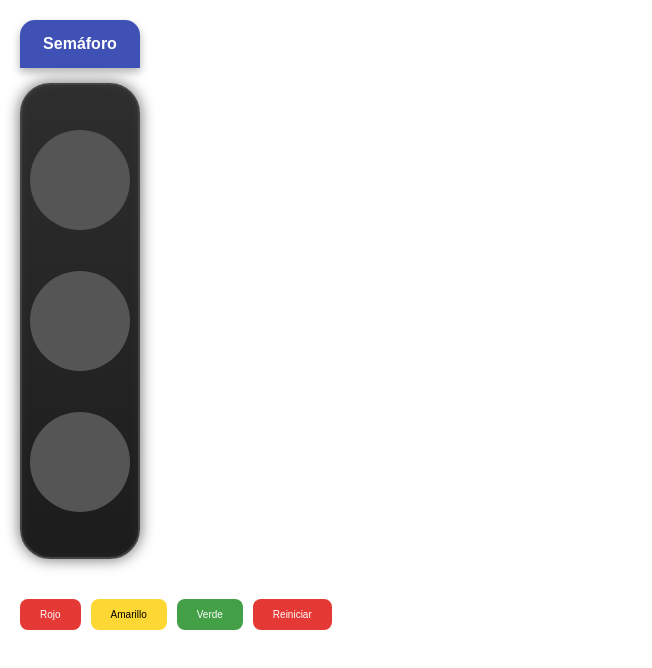
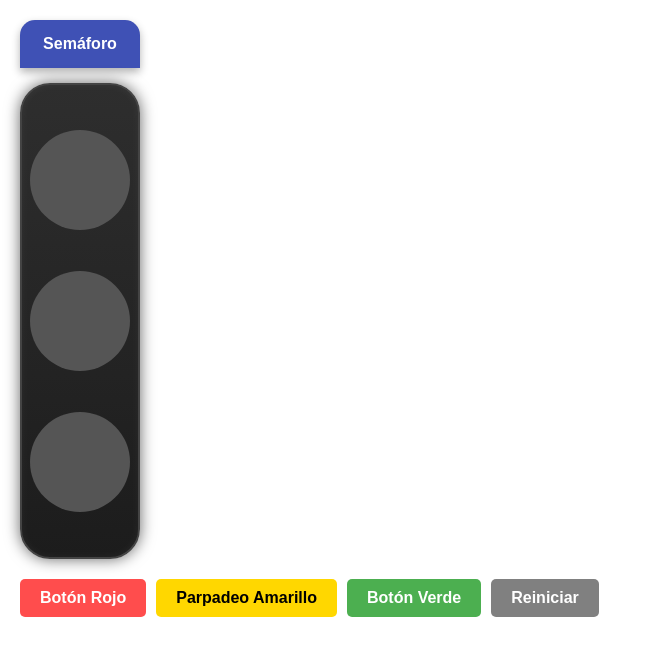
Before and after one commit to Macalderas/semaforo_tecnico, a website with bundled scripts: page index.html in a window 1280 px wide. Shown: the whole page, without its empty margins (0-652 px from the left). Built offline with nearby package versions, Linux system fonts and the light colour scheme; no server answers.

Commit message:
btn arreglo

```diff
--- a/botones.css
+++ b/botones.css
@@ -1,7 +1,7 @@
 .botones-container {
     display: flex;
     gap: 10px;
-    justify-content: center;
+
     margin-top: 20px;
 }
 
--- a/botones/botones.css
+++ /dev/null
@@ -1,28 +0,0 @@
-.botonera {
-  display: flex;
-  gap: 1rem;
-  margin-top: 4rem;
-}
-
-.boton {
-  padding: 1rem 2rem;
-  font-size: 1rem;
-  color: white;
-  border: none;
-  border-radius: 8px;
-  cursor: pointer;
-  transition: background 0.3s;
-}
-
-.rojo {
-  background-color: #e53935;
-}
-
-.amarillo {
-  background-color: #fdd835;
-  color: black;
-}
-
-.verde {
-  background-color: #43a047;
-}
--- a/botones/botones.js
+++ /dev/null
@@ -1,31 +0,0 @@
-export function crearBotones() {
-  const contenedor = document.createElement('div');
-  contenedor.classList.add('botonera');
-
-  const colores = ['rojo', 'amarillo', 'verde'];
-  const nombres = ['Rojo', 'Amarillo', 'Verde', 'Reiniciar'];
-
-  const botones = nombres.map((nombre, index) => {
-
-    const btn = document.createElement('button');
-    btn.textContent = nombre;
-    btn.classList.add('boton');
-
-    if (index < 3) {
-      btn.classList.add(colores[index]);
-    } else {
-      btn.classList.add('rojo');
-    }
-
-    contenedor.appendChild(btn);
-    return btn;
-  });
-
-  botones[3].addEventListener('click', () => {
-    botones[0].classList.add('rojo');
-    botones[1].classList.remove('amarillo');
-    botones[2].classList.remove('verde');
-  });
-
-  return contenedor;
-}
--- a/index.html
+++ b/index.html
@@ -10,7 +10,7 @@
      <link rel="stylesheet" href="contenedor/amarrillo/amarillo.css">
     <link rel="stylesheet" href="contenedor/verde/verde.css">
      <link rel="stylesheet" href="contenedor/rojo/rojo.css">
-
+     <link rel="stylesheet" href="botones.css">
      <link rel="stylesheet" href="index.css">
      <link rel="stylesheet" href="header/header.css">
      <link rel="stylesheet" href="botones/botones.css">
--- a/index.js
+++ b/index.js
@@ -2,11 +2,8 @@ import { primerColor } from "./contenedor/amarrillo/amarillo.js";
 import { segundoColor } from "./contenedor/rojo/rojo.js";
 import { tercerColor } from "./contenedor/verde/verde.js";
 import { crearHeader } from "./header/header.js";
-import { crearBotones } from "./botones/botones.js";
-
-// Import Firebase módulos desde CDN URLs
 import { initializeApp } from "https://www.gstatic.com/firebasejs/9.22.2/firebase-app.js";
-import { getDatabase, ref, onValue } from "https://www.gstatic.com/firebasejs/9.22.2/firebase-database.js";
+import { getDatabase, ref, onValue, set } from "https://www.gstatic.com/firebasejs/9.22.2/firebase-database.js";
 
 // Configuración Firebase con tus datos reales
 const firebaseConfig = {
@@ -24,7 +21,7 @@ const app = initializeApp(firebaseConfig);
 const database = getDatabase(app);
 
 // Construcción del DOM semáforo
-function inicialDom(){
+function inicialDom() {
   const root = document.getElementById('root');
 
   const contenedorSemaforo = document.createElement('div');
@@ -32,15 +29,43 @@ contenedorSemaforo.classList.add('contenedor-semaforo');
 
   root.appendChild(crearHeader());
   root.appendChild(contenedorSemaforo);
-root.appendChild(crearBotones());
 
-const luzAmarilla = primerColor();  // Elemento amarillo
-const luzRoja = segundoColor();     // Elemento rojo
-const luzVerde = tercerColor();     // Elemento verde
+  const luzAmarilla = primerColor(); // Elemento amarillo
+  const luzRoja = segundoColor();    // Elemento rojo
+  const luzVerde = tercerColor();    // Elemento verde
 
   contenedorSemaforo.appendChild(luzRoja);
   contenedorSemaforo.appendChild(luzAmarilla);
   contenedorSemaforo.appendChild(luzVerde);
+
+  // Crear y conectar los botones
+  const botonesContainer = document.createElement('div');
+  botonesContainer.classList.add('botones-container');
+
+  const estadoRef = ref(database, 'semaforo/estado');
+
+  function createButton(text, id, value) {
+    const button = document.createElement('button');
+    button.textContent = text;
+    button.id = id;
+    button.classList.add('boton');
+    button.addEventListener('click', () => {
+      set(estadoRef, value); // Envía el estado a Firebase
+    });
+    return button;
+  }
+
+  const buttonRojo = createButton('Botón Rojo', 'boton-rojo', 'rojo');
+  const buttonAmarillo = createButton('Parpadeo Amarillo', 'boton-amarillo', 'amarillo');
+  const buttonVerde = createButton('Botón Verde', 'boton-verde', 'verde');
+  const buttonReiniciar = createButton('Reiniciar', 'boton-reiniciar', 'reiniciar');
+
+  botonesContainer.appendChild(buttonRojo);
+  botonesContainer.appendChild(buttonAmarillo);
+  botonesContainer.appendChild(buttonVerde);
+  botonesContainer.appendChild(buttonReiniciar);
+
+  root.appendChild(botonesContainer); // Coloca los botones debajo del semáforo
 }
 inicialDom();
 
@@ -55,7 +80,6 @@ onValue(estadoRef, (snapshot) => {
   luzAmarilla.classList.remove('activo');
   luzVerde.classList.remove('activo');
 
-
   if (estado === 'rojo') {
     luzRoja.classList.add('activo');
   } else if (estado === 'amarillo') {
```
Lines whose indentation alone changed are shown as unchanged.
